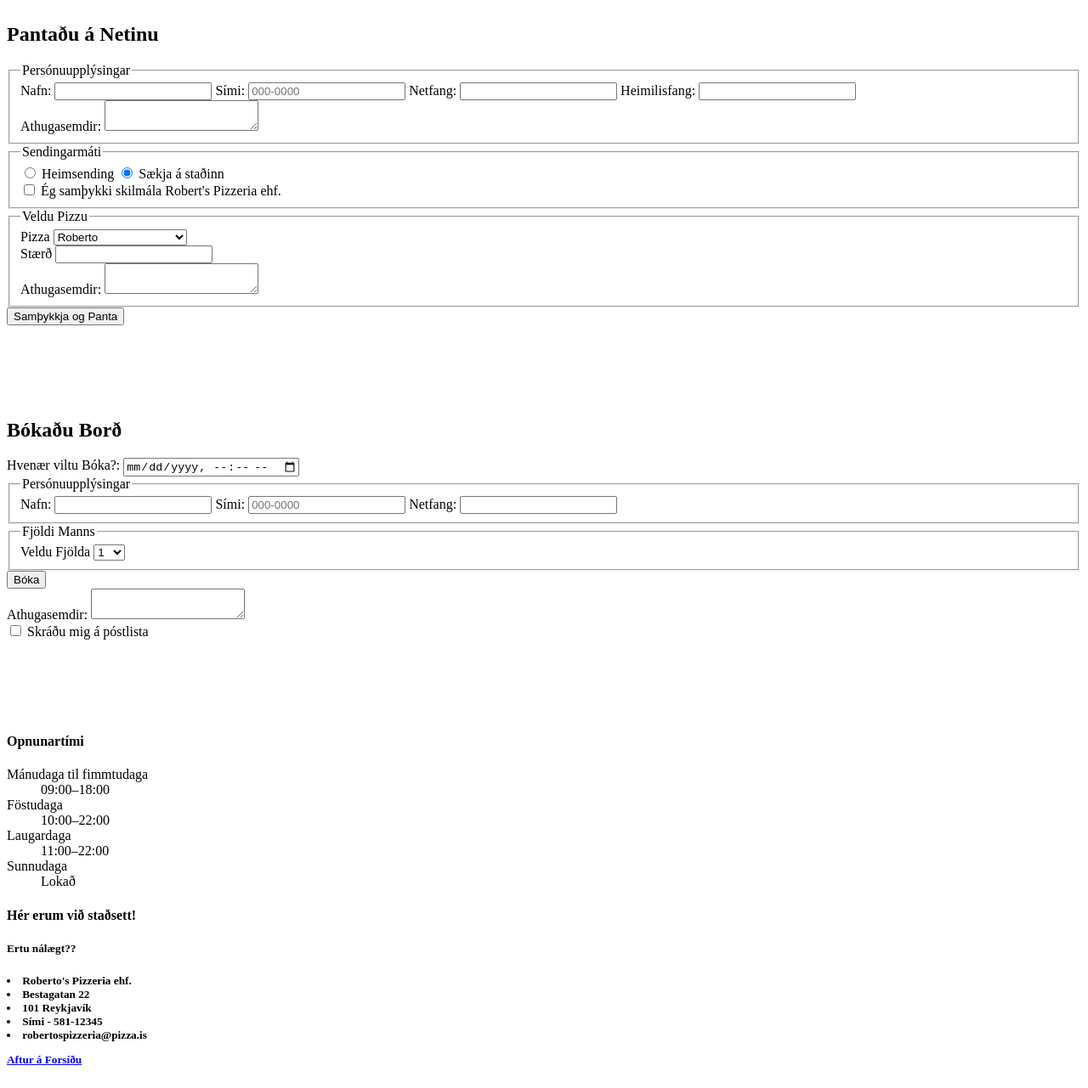
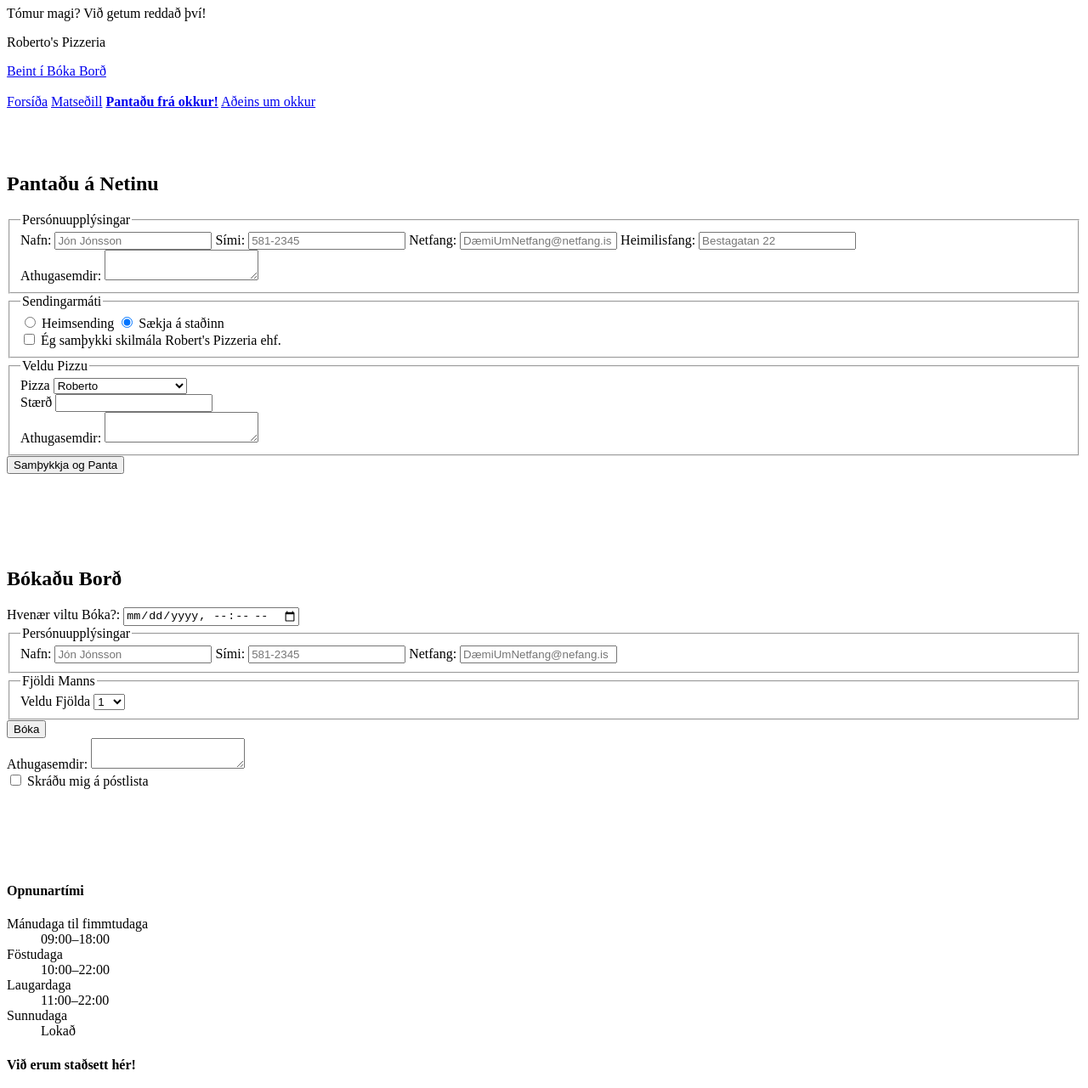
Before and after one commit to Robertorri/Verkefni.2.Veitingastadur, a plain HTML site: page sidur/pontun.html in a window 1280 px wide. Shown: the part 73-1354 px from the top of the page at 85% size. Drawn offline with Linux system fonts and the light colour scheme.

Commit message:
Lagfæringar

```diff
--- a/sidur/pontun.html
+++ b/sidur/pontun.html
@@ -4,14 +4,20 @@
     <meta charset="UTF-8">
     <meta name="viewport" content="width=device-width, initial-scale=1.0">
     <title>Document</title>
+
+    <meta property="description" content="Við erum lítill Pizzastaður í Hjarta Reykjavíkur">
+    <meta property="og:title" content="Við elskum að gera Pizzur fyrir Þig">
+    <meta property="og:description" content="Við erum lítill Pizzastaður í Hjarta Reykjavíkur">
+    <meta property="og:image" content="../SharingMynd">
 </head>
 <body>
 
-    <meta name="description" content="Við erum lítill Pizzastaður í Hjarta Reykjavíkur">
-    <meta property="og:title" content="Við elskum að gera Pizzur fyrir Þig">
-    <meta property="og:description" content="Við erum lítill Pizzastaður í Hjarta Reykjavíkur">
-    <meta property="og:image" content="../SharingMynd">
-
+    <H1>Roberto's Pizzeria</H1>
+    <p>Tómur magi? Við getum reddað því!</p>
+    <p>Roberto's Pizzeria</p>
+    <a href="#target-section">Beint í Bóka Borð</a>
+    <br>
+    <br>
     <a href="/index.html">Forsíða</a>
     <a href="../sidur/matsedill.html">Matseðill</a>
     <a href="../sidur/pontun.html"><strong>Pantaðu frá okkur!</strong></a>
@@ -29,17 +35,19 @@
           <legend>Persónuupplýsingar</legend>
           <label>
             Nafn:
-            <input type="text" id="name" required>
+            <input type="text" id="name" placeholder="Jón Jónsson" required>
           </label>
           <label>
             Sími:
-            <input type="text" id="phone"  placeholder="000-0000" required>
+            <input type="text" id="phone"  placeholder="581-2345" required>
           </label>
+          <label>
           Netfang:
-          <input type="text" id="email" required>
+          <input type="text" id="email" placeholder="DæmiUmNetfang@netfang.is" required>
         </label>
+        <label>
           Heimilisfang:
-          <input type="text" id="adress" required>
+          <input type="text" id="adress" placeholder="Bestagatan 22" required>
         </label>
           <div>
             <label for="comment">Athugasemdir:</label>
@@ -82,7 +90,7 @@
           </div>
           <div>
             <label for="comment">Athugasemdir:</label>
-            <textarea name="comment" id="comment"></textarea>
+            <textarea name="comment2" id="comment2"></textarea>
           </div>
         </fieldset>
         <button>Samþykkja og Panta</button>
@@ -97,7 +105,9 @@
     <br>
     <br>
     <br>
-    <h2>Bókaðu Borð</h2>
+    <section id="target-section">
+        <h2>Bókaðu Borð</h2>
+    </section>
 
     <label for="Bókun"> Hvenær viltu Bóka?:</label>
     <input type="datetime-local" id="Bókun" name="Bókun">
@@ -108,14 +118,15 @@
           <legend>Persónuupplýsingar</legend>
           <label>
             Nafn:
-            <input type="text" id="name" required>
+            <input type="text" id="name2" placeholder="Jón Jónsson" required>
           </label>
           <label>
             Sími:
-            <input type="text" id="phone"  placeholder="000-0000" required>
+            <input type="text" id="phone2"  placeholder="581-2345" required>
           </label>
+          <label>
           Netfang:
-          <input type="text" id="email" required>
+          <input type="text" id="email2" placeholder="DæmiUmNetfang@nefang.is" required>
         </label>
         </fieldset>
         <fieldset>
@@ -123,8 +134,8 @@
 
           <legend>Fjöldi Manns</legend>
           <div>
-            <label for="Fjöldi">Veldu Fjölda</label>
-            <select id="Pizza" name="Pizza">
+            <label for="Fjoldi">Veldu Fjölda</label>
+            <select id="Fjoldi" name="Fjoldi">
               <option value="pizza">1</option>
               <option value="Pizza">2</option>
               <option value="Pizza">3</option>
@@ -143,7 +154,7 @@
         <button>Bóka</button>
         <div>
             <label for="comment">Athugasemdir:</label>
-            <textarea name="comment" id="comment"></textarea>
+            <textarea name="comment3" id="comment3"></textarea>
           </div>
           <div>
             <label>
@@ -163,7 +174,7 @@
     <footer>
 
         <h4>Opnunartími</h4>
-        <d1>
+        <dl>
         <dt>Mánudaga til fimmtudaga</dt>
         <dd>  09:00–18:00</dd>
         <dt>Föstudaga</dt>
@@ -172,12 +183,10 @@
         <dd> 11:00–22:00</dd>
         <dt>Sunnudaga</dt>
         <dd>  Lokað</dd>
-    </d1>
-    <h4>Hér erum við staðsett!</h4>
-    <h5>Ertu nálægt??<h5>
+    </dl>
+    <h4>Við erum staðsett hér!</h4>
 
-    <p>
-    </ul>
+    <ul>
     <li>Roberto's Pizzeria ehf.</li>
     <li>Bestagatan 22</li>
     <li>101 Reykjavík</li>
@@ -185,7 +194,7 @@
     <li>robertospizzeria@pizza.is</li>
 
     </ul>
-    </p>
+
     <a href="/index.html">Aftur á Forsíðu</a>
     </footer>
 </body>
```
Also changed, not shown: index.html (+18 -22 lines), sidur/matsedill.html (+27 -17 lines), sidur/um.html (+20 -15 lines).
